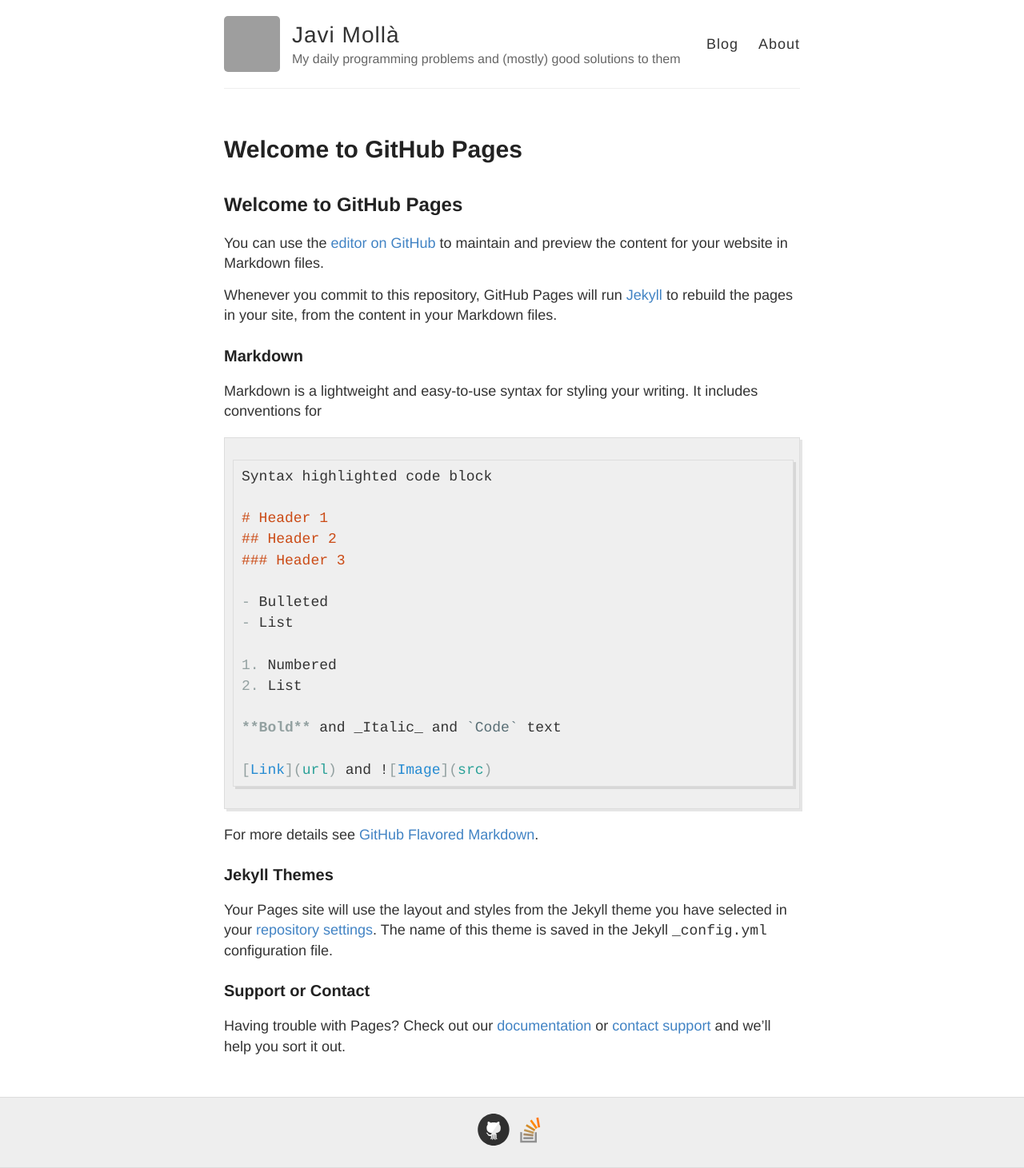
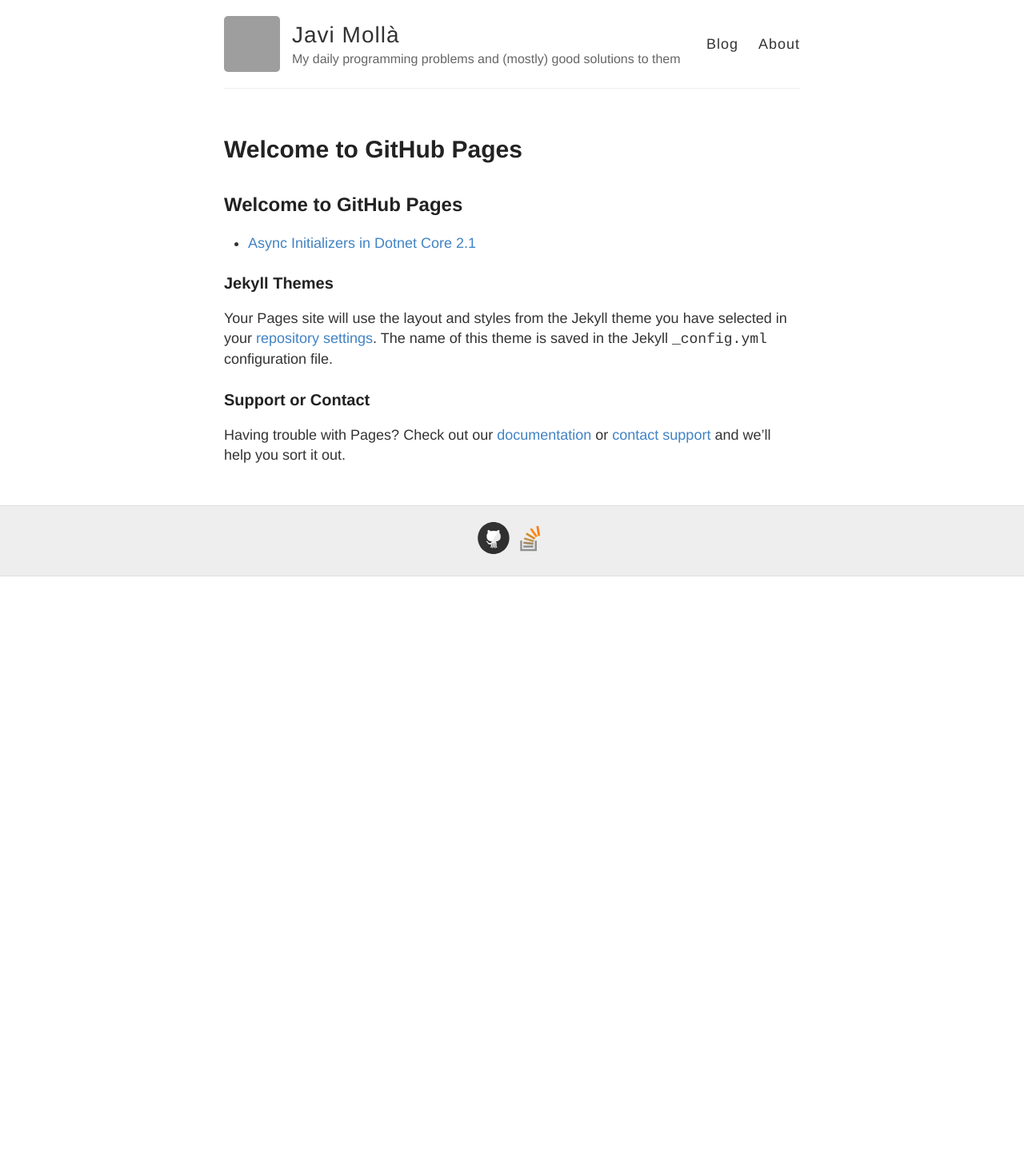
Before and after one commit to jmolla31/jmolla31.github.io, a Jekyll site: the page built from index.md, in a window 1280 px wide. Shown: the whole page at 80% size. Built offline with Jekyll 4.4.1, drawn with Linux system fonts in a browser that asks for light colours; our own code applies the rules of GitHub Pages for plain Markdown files; after the commit the page ends 900 px from its top, so only the background shows below that; grey boxes are pictures that could not be loaded.

Commit message:
Update index.md

````diff
--- a/index.md
+++ b/index.md
@@ -1,32 +1,12 @@
 ## Welcome to GitHub Pages
 
-You can use the [editor on GitHub](https://github.com/jmolla31/jmolla31.github.io/edit/master/index.md) to maintain and preview the content for your website in Markdown files.
-
-Whenever you commit to this repository, GitHub Pages will run [Jekyll](https://jekyllrb.com/) to rebuild the pages in your site, from the content in your Markdown files.
-
-### Markdown
-
-Markdown is a lightweight and easy-to-use syntax for styling your writing. It includes conventions for
-
-```markdown
-Syntax highlighted code block
-
-# Header 1
-## Header 2
-### Header 3
-
-- Bulleted
-- List
-
-1. Numbered
-2. List
-
-**Bold** and _Italic_ and `Code` text
-
-[Link](url) and ![Image](src)
-```
-
-For more details see [GitHub Flavored Markdown](https://guides.github.com/features/mastering-markdown/).
+<ul>
+  {% for post in site.posts %}
+    <li>
+      <a href="{{ post.url }}">{{ post.title }}</a>
+    </li>
+  {% endfor %}
+</ul>
 
 ### Jekyll Themes
 
````
